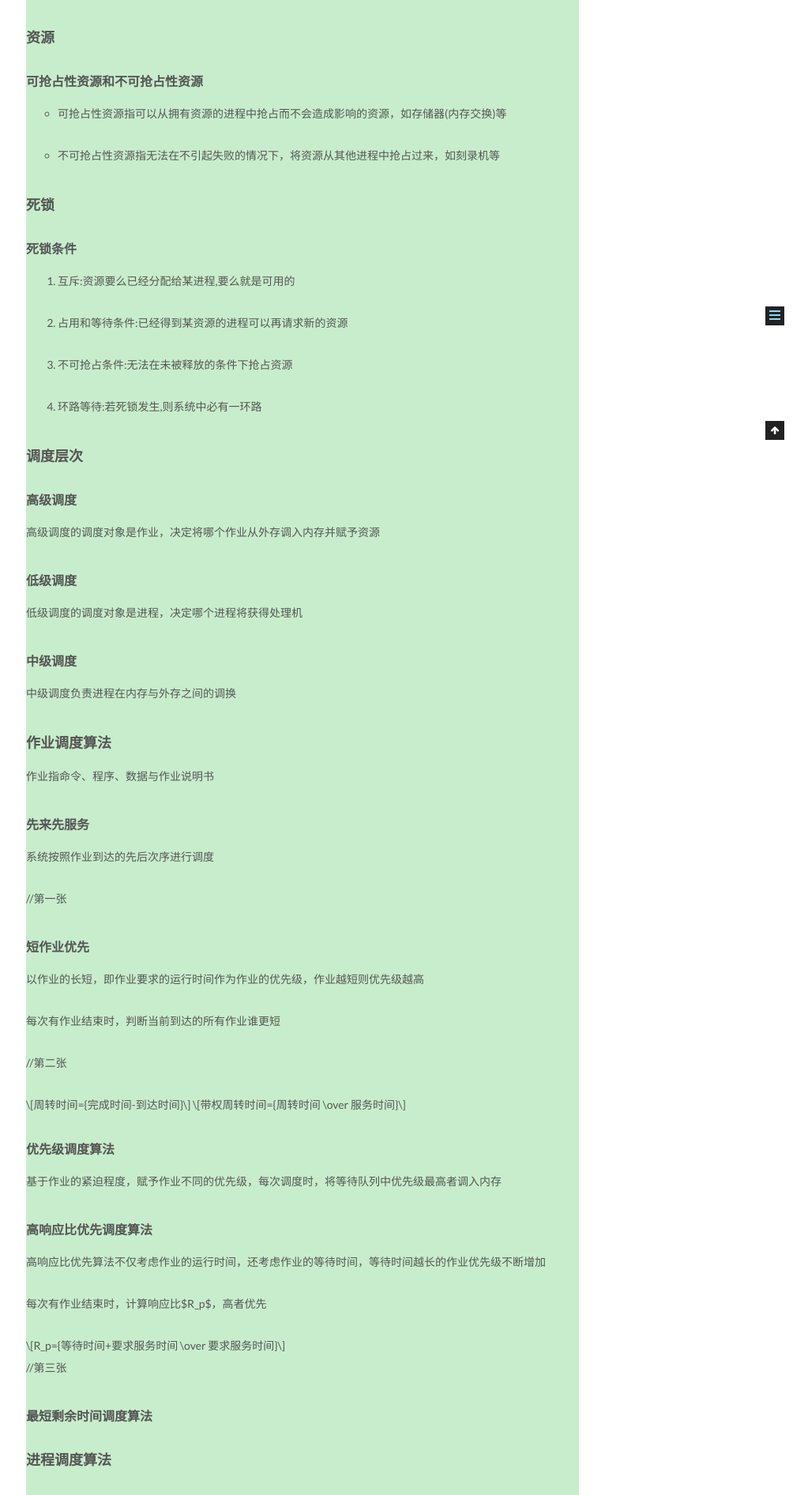
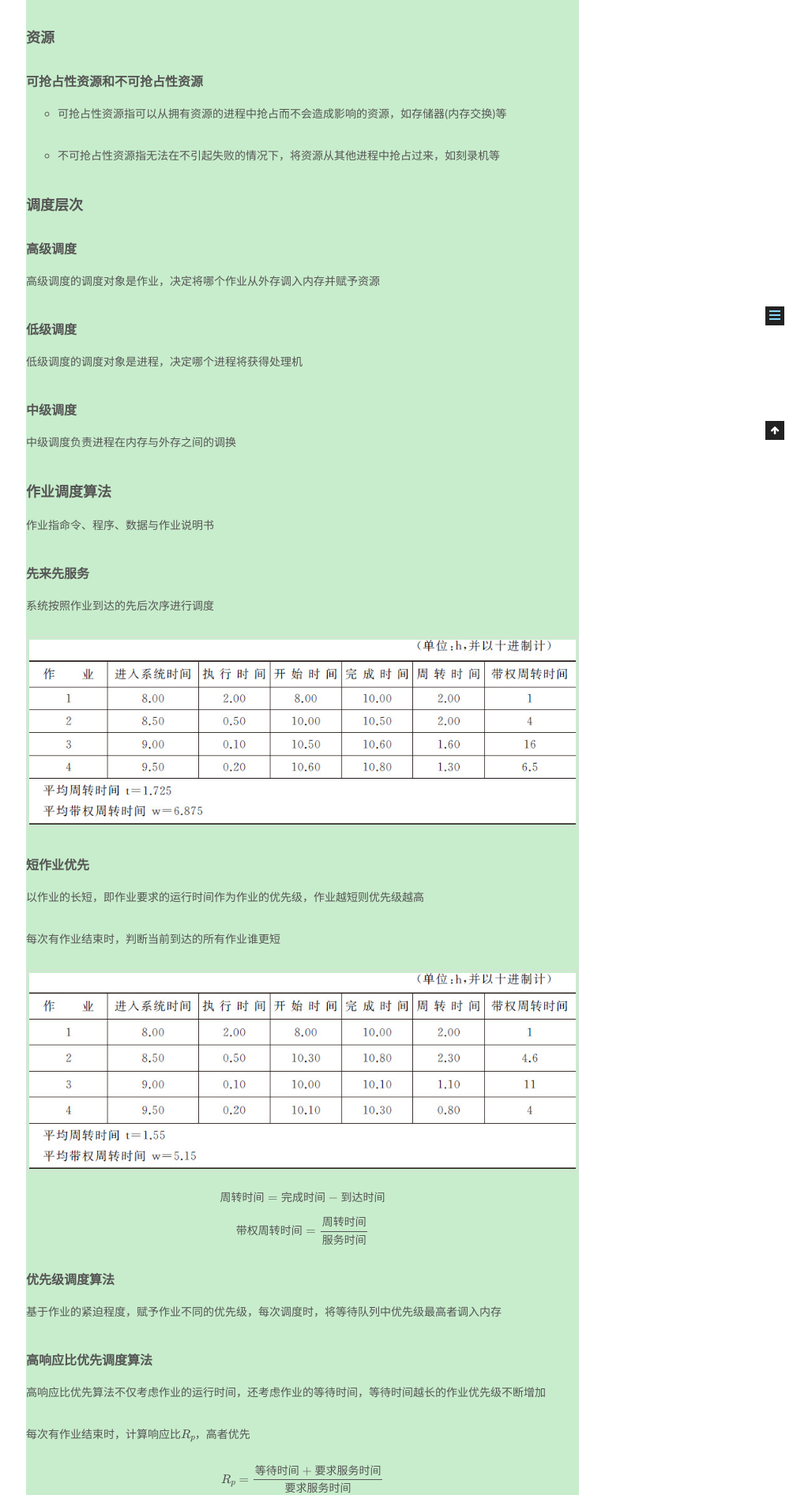
Before and after one commit to ONLYUNIVERSE/ONLYUNIVERSE.github.io, a Jekyll site: the page built from _posts/2020-11-03-处理机调度算法.md, in a window 1280 px wide. Shown: the part 443-2336 px from the top of the page at 79% size, without its empty margins (257-1280 px from the left). Built offline with Jekyll 4.4.1, drawn with Linux system fonts in a browser that asks for light colours; formulas are drawn with MathJax 3; some of the changed text lies outside the part shown.

Commit message:
20201123

```diff
--- a/_posts/2020-11-03-处理机调度算法.md
+++ b/_posts/2020-11-03-处理机调度算法.md
@@ -18,18 +19,6 @@ tags:                               #标签
 * 可抢占性资源指可以从拥有资源的进程中抢占而不会造成影响的资源，如存储器(内存交换)等
 
 * 不可抢占性资源指无法在不引起失败的情况下，将资源从其他进程中抢占过来，如刻录机等
-
-### 死锁
-
-#### 死锁条件
-
-1. 互斥:资源要么已经分配给某进程,要么就是可用的
-
-2. 占用和等待条件:已经得到某资源的进程可以再请求新的资源
-
-3. 不可抢占条件:无法在未被释放的条件下抢占资源
-
-4. 环路等待:若死锁发生,则系统中必有一环路
 
 ### 调度层次
 
@@ -53,7 +42,7 @@ tags:                               #标签
 
 系统按照作业到达的先后次序进行调度
 
-//第一张
+![ ](https://github.com/ONLYUNIVERSE/ONLYUNIVERSE.github.io/blob/master/Image/FCFS.jpg?raw=true)
 
 #### 短作业优先
 
@@ -61,7 +50,7 @@ tags:                               #标签
 
 每次有作业结束时，判断当前到达的所有作业谁更短
 
-//第二张
+![ ](https://github.com/ONLYUNIVERSE/ONLYUNIVERSE.github.io/blob/master/Image/SJF.jpg?raw=true)
 
 
 $$周转时间={完成时间-到达时间}$$
@@ -80,7 +69,7 @@ $$带权周转时间={周转时间 \over 服务时间}$$
 
 $$R_p={等待时间+要求服务时间 \over 要求服务时间}$$
 
-//第三张
+![ ](https://github.com/ONLYUNIVERSE/ONLYUNIVERSE.github.io/blob/master/Image/HRRN.jpg?raw=true)
 
 #### 最短剩余时间调度算法
 
```
Also changed, not shown: other parts of _posts/2020-11-03-处理机调度算法.md (+82 -1 lines), _posts/2020-11-15-计算机网络综述.md (+2 -0 lines).
